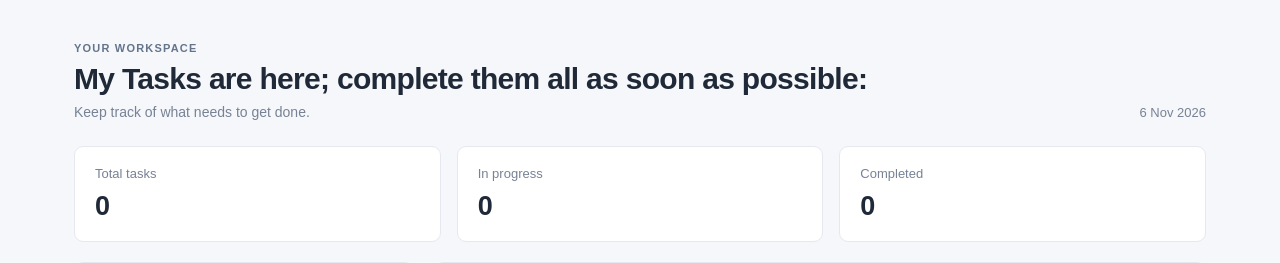
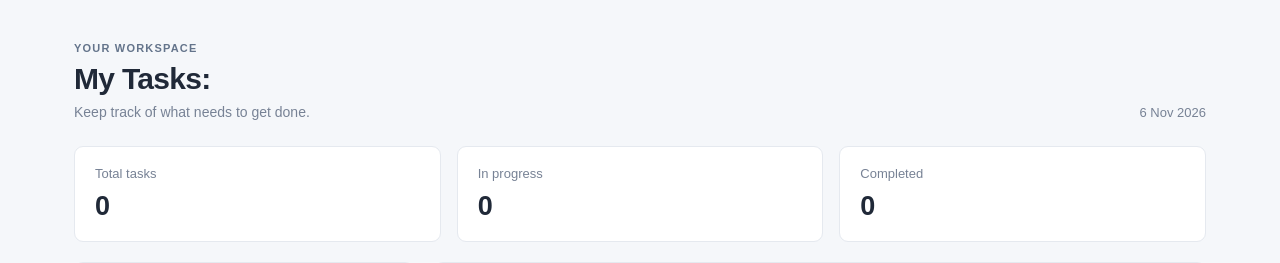
Before and after one commit to rkvperpetual/devops-crud-app, a Flask app: page / in a window 1280 px wide. Shown: the part 65-328 px from the top of the page. Run offline with Flask 3, Linux system fonts and the light colour scheme; data that the repository does not hold is empty; parts of the project's set-up code (start-up, migrations or seed data) failed here and were passed over.

Commit message:
Update task heading in index.html

```diff
--- a/templates/index.html
+++ b/templates/index.html
@@ -19,7 +19,7 @@
         <section class="page-heading">
             <div>
                 <p class="eyebrow">YOUR WORKSPACE</p>
-                <h1>My Tasks are here; complete them all as soon as possible:</h1>
+                <h1>My Tasks:</h1>
                 <p class="subtitle">Keep track of what needs to get done.</p>
             </div>
             <div class="date-label" id="today-date"></div>
```
